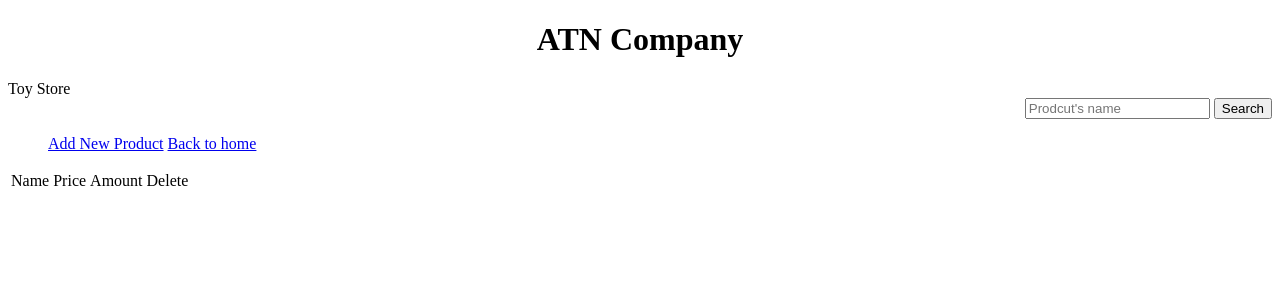
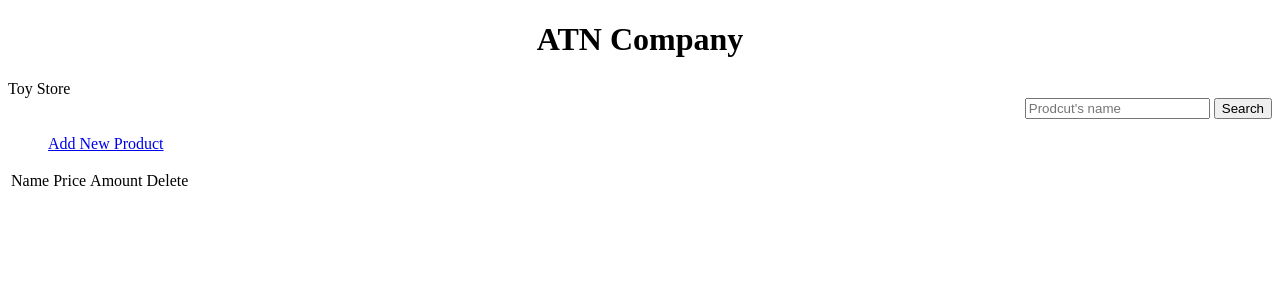
Before and after one commit to cloudyahihi/GCH0801-cloudyahihi, a Node project: template views/toyStore.hbs in a window 1280 px wide. Shown: the top 300 px of the page. Run offline with Node 20 templates, Linux system fonts and the light colour scheme; the template is opened without the code that fills it, so the values that code supplies are empty; some libraries are stand-ins or nearby versions.

Commit message:
Update toyStore.hbs

```diff
--- a/views/toyStore.hbs
+++ b/views/toyStore.hbs
@@ -28,7 +28,6 @@
     <div class="navigationbar">
         <ul>
             <li><a href="/new">Add New Product</a></li>
-            <li><a href=".toyStore.hbs">Back to home</a></li>
         </ul>
     </div>
     <table>
@@ -43,7 +42,7 @@
             <td><a href="edit?pid={{_id}}">{{productName}}</a></td>
             <td>{{_price}}</td>
             <td>{{_amount}}</td>
-            <td><a href="/delete?pid={{_id}}">{{delete?pid}}</a></td>
+            <td><a href="/delete?pid={{_id}}">Delete</a></td>
         </tr>
         {{/each}}
     </table>
```
